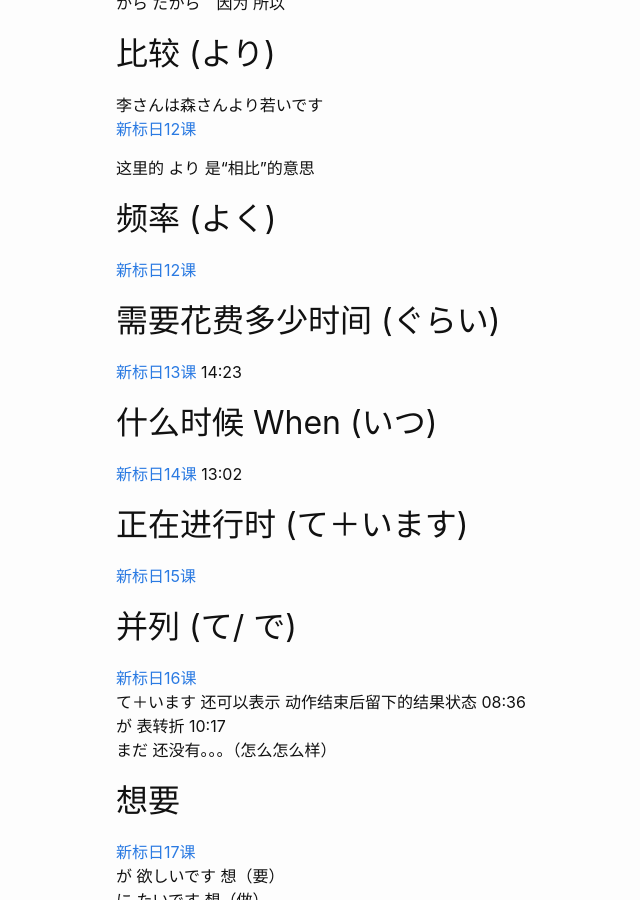
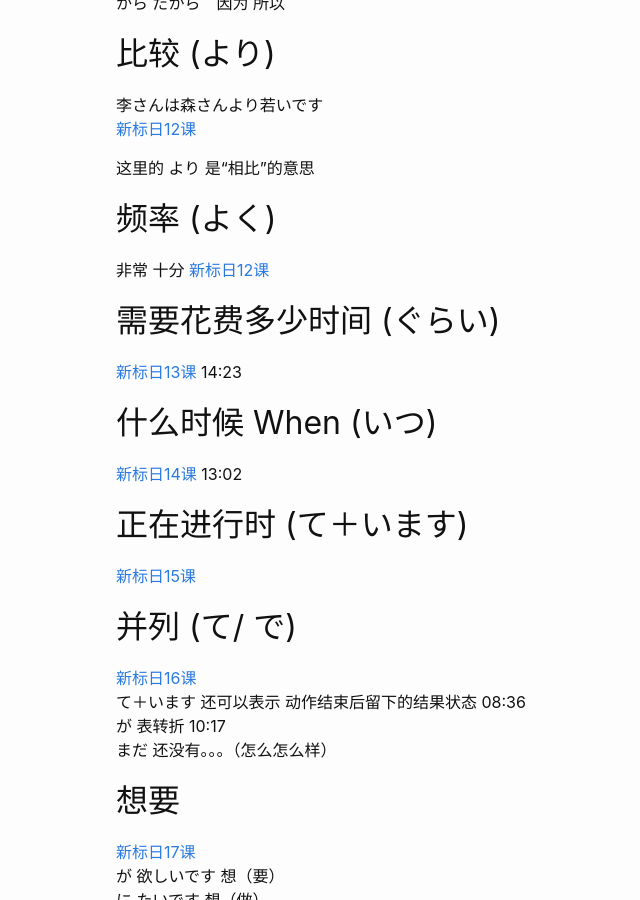
Before and after one commit to zane133/zane133.github.io, a Jekyll site: the page built from _posts/2019-08-17-japanese_study.markdown, in a window 1280 px wide and 900 px high, scrolled down 2126 px. Shown: the whole window, without its empty margins (154-794 px from the left). Built offline with Jekyll 4.4.1, drawn with Linux system fonts in a browser that asks for light colours.

Commit message:
Update 2019-08-17-japanese_study.markdown

```diff
--- a/_posts/2019-08-17-japanese_study.markdown
+++ b/_posts/2019-08-17-japanese_study.markdown
@@ -68,6 +68,7 @@ Google可以在搜索词的尾部加上 **とは**
 这里的 より 是“相比”的意思
 
 ## 频率 (よく)
+非常 十分
 [新标日12课](https://www.bilibili.com/video/av14150839/?p=14)
 
 ## 需要花费多少时间 (ぐらい)
```
